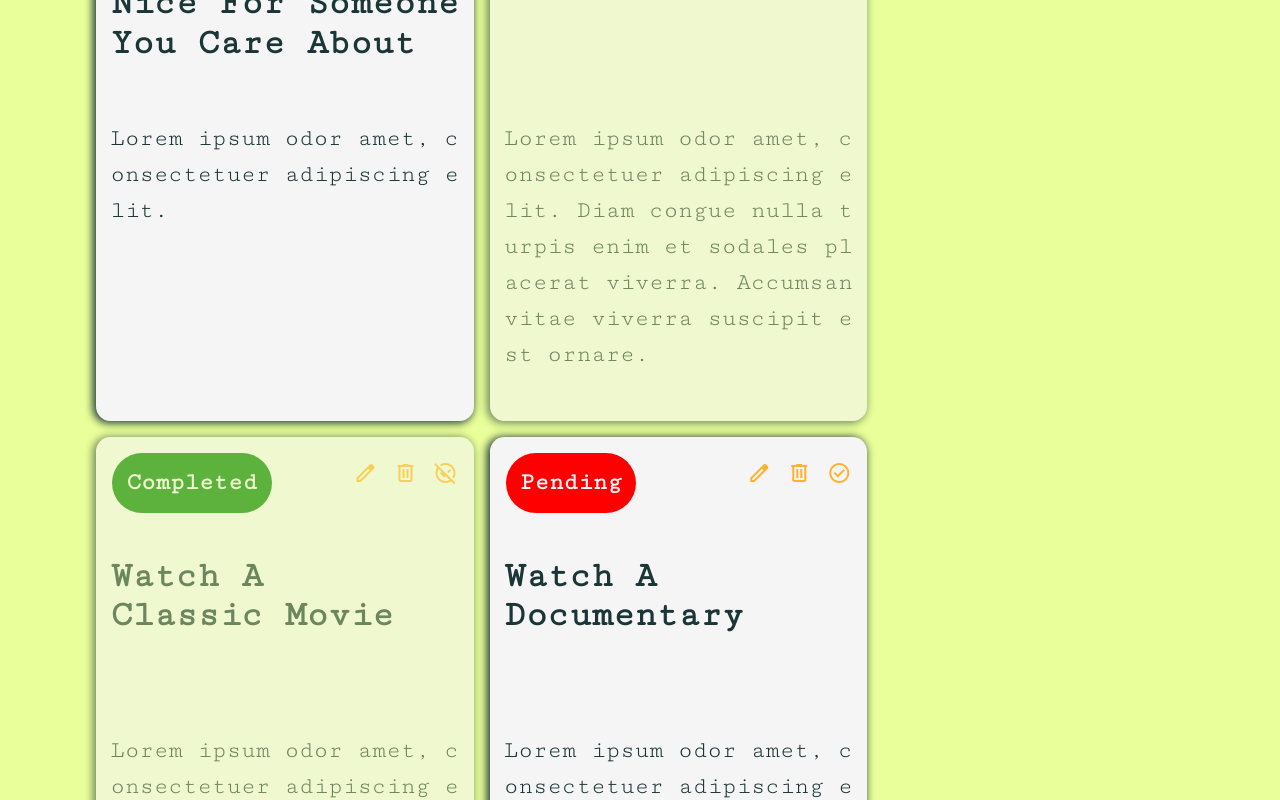
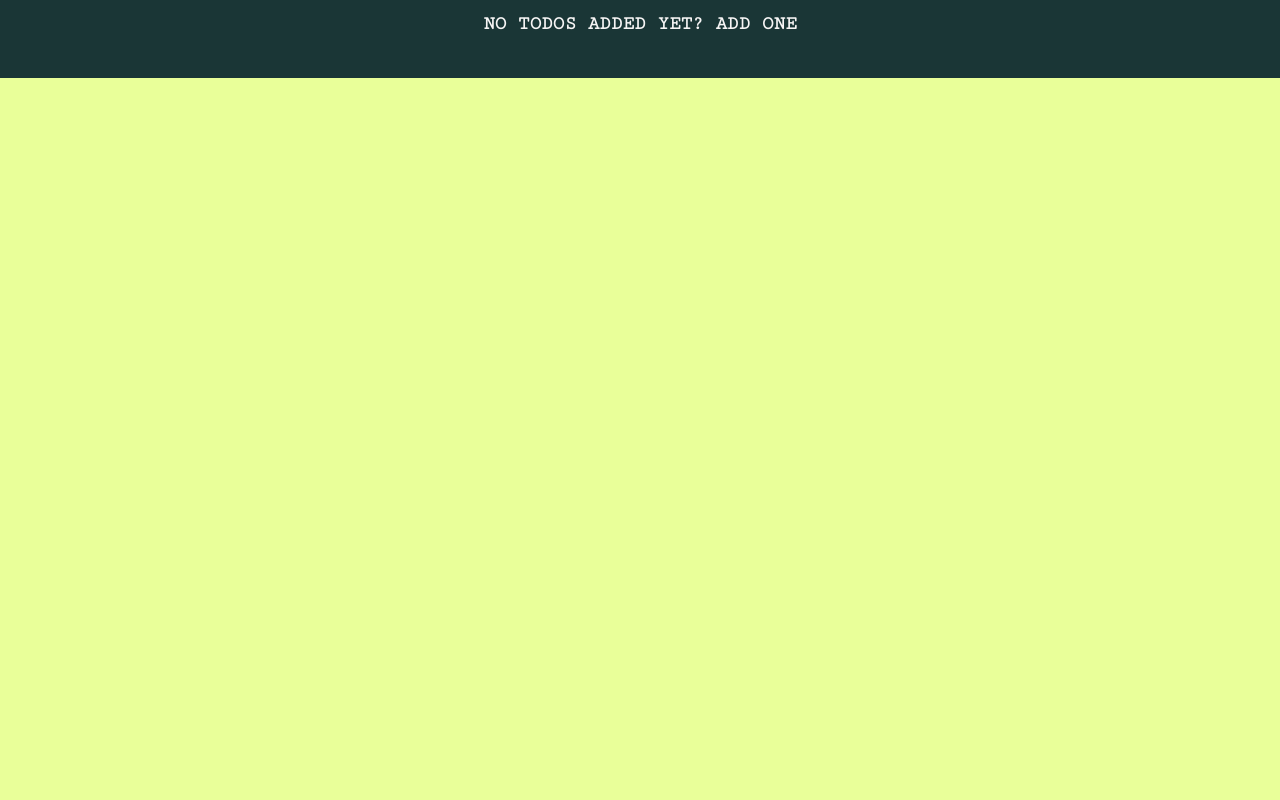
Before and after one commit to sarathme/Day25_React_Todo, a React (Vite) app: page / in a window 1280 px wide. Shown: the part 800-1600 px from the top of the page. After the commit the page ends 878 px from the top, so only its background shows below. Built offline with nearby package versions, Linux system fonts and the light colour scheme; a web font is replaced by a local one.

Commit message:
<bug Fix> Remove dummy data

```diff
--- a/src/App.jsx
+++ b/src/App.jsx
@@ -5,45 +5,8 @@ import Stats from "./Stats.jsx";
 import TodoList from "./TodoList.jsx";
 import Filter from "./Filter.jsx";
 
-const todosTemp = [
-  {
-    id: 1,
-    title: "Do something nice for someone you care about",
-    completed: false,
-    description: "Lorem ipsum odor amet, consectetuer adipiscing elit.",
-  },
-  {
-    id: 2,
-    title: "Memorize a poem",
-    completed: true,
-    description:
-      "Lorem ipsum odor amet, consectetuer adipiscing elit. Diam congue nulla turpis enim et sodales placerat viverra. Accumsan vitae viverra suscipit est ornare.",
-  },
-  {
-    id: 3,
-    title: "Watch a classic movie",
-    completed: true,
-    description:
-      "Lorem ipsum odor amet, consectetuer adipiscing elit. Diam congue nulla turpis enim et sodales placerat viverra. Accumsan vitae viverra suscipit est ornare.",
-  },
-  {
-    id: 4,
-    title: "Watch a documentary",
-    completed: false,
-    description:
-      "Lorem ipsum odor amet, consectetuer adipiscing elit. Diam congue nulla turpis enim et sodales placerat viverra. Accumsan vitae viverra suscipit est ornare.",
-  },
-  {
-    id: 5,
-    title: "Watch a documentary",
-    completed: false,
-    description:
-      "Lorem ipsum odor amet, consectetuer adipiscing elit. Diam congue nulla turpis enim et sodales placerat viverra. Accumsan vitae viverra suscipit est ornare.",
-  },
-];
-
 function App() {
-  const [todos, setTodos] = useState(todosTemp);
+  const [todos, setTodos] = useState([]);
   const [todosFiltered, setTodosFiltered] = useState(todos);
 
   useEffect(() => {
```
